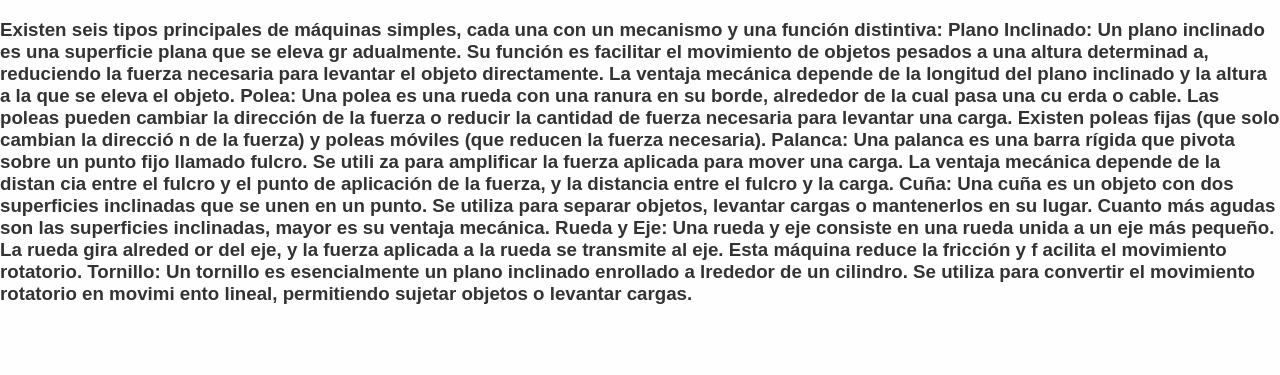
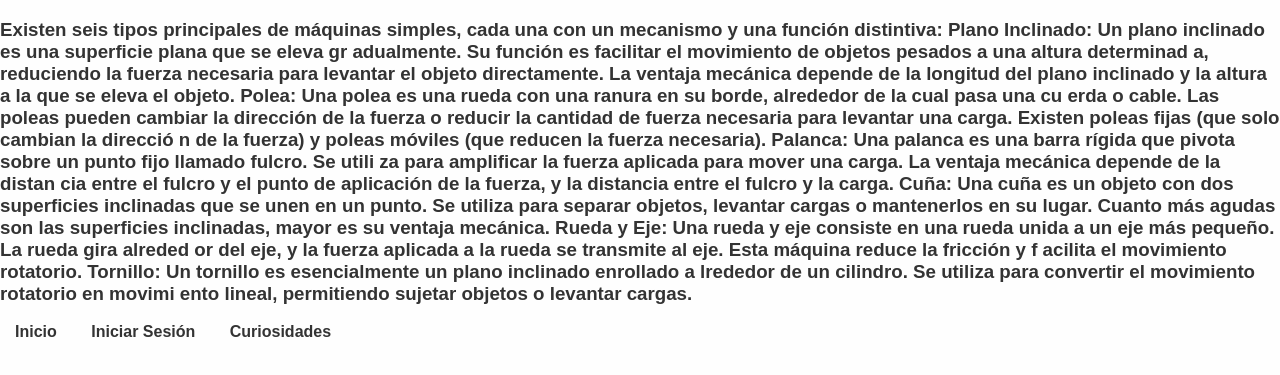
Before and after one commit to rxklsa/Tarea-1-intr.-a-la-computaci-n, a plain HTML site: page index.html in a window 1280 px wide. Shown: the part 305-680 px from the top of the page. Drawn offline with Linux system fonts and the light colour scheme.

Commit message:
Update index.html

```diff
--- a/index.html
+++ b/index.html
@@ -39,6 +39,10 @@
                 Tornillo: Un tornillo es esencialmente un plano inclinado enrollado a
                 lrededor de un cilindro. Se utiliza para convertir el movimiento rotatorio en movimi
                 ento lineal, permitiendo sujetar objetos o levantar cargas.</h3>
-
+<nav>
+    <a href="index.html">Inicio</a>
+    <a href="login.html">Iniciar Sesión</a>
+    <a href="tema.html">Curiosidades</a>
+</nav>
 </body>
 </html>
```
